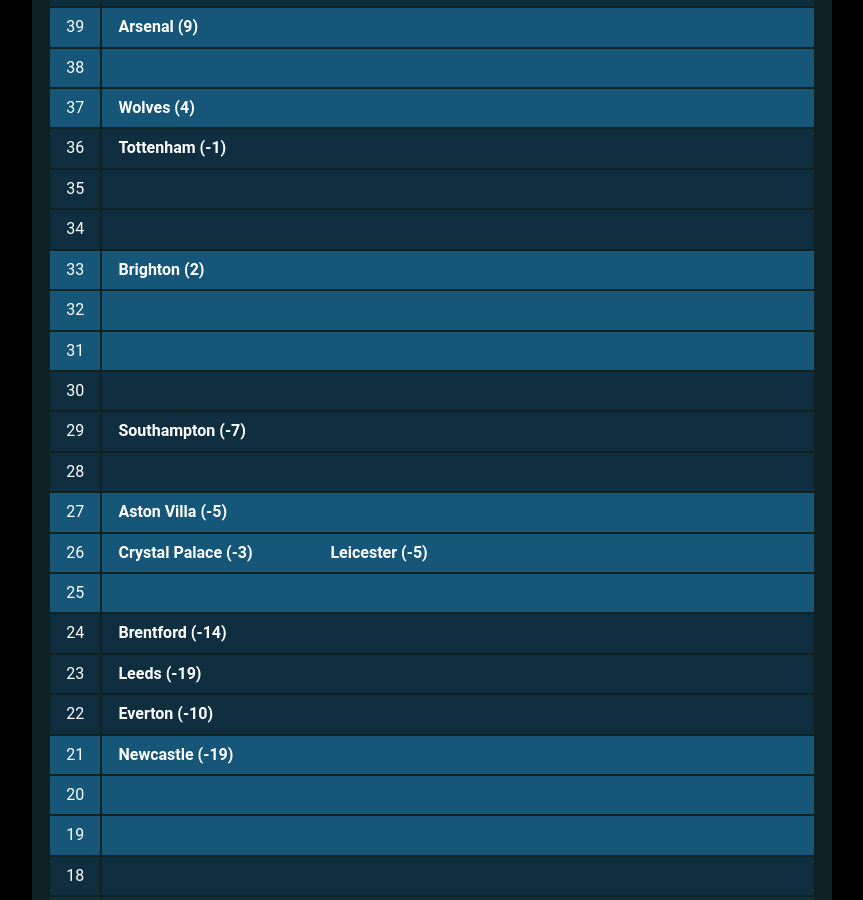
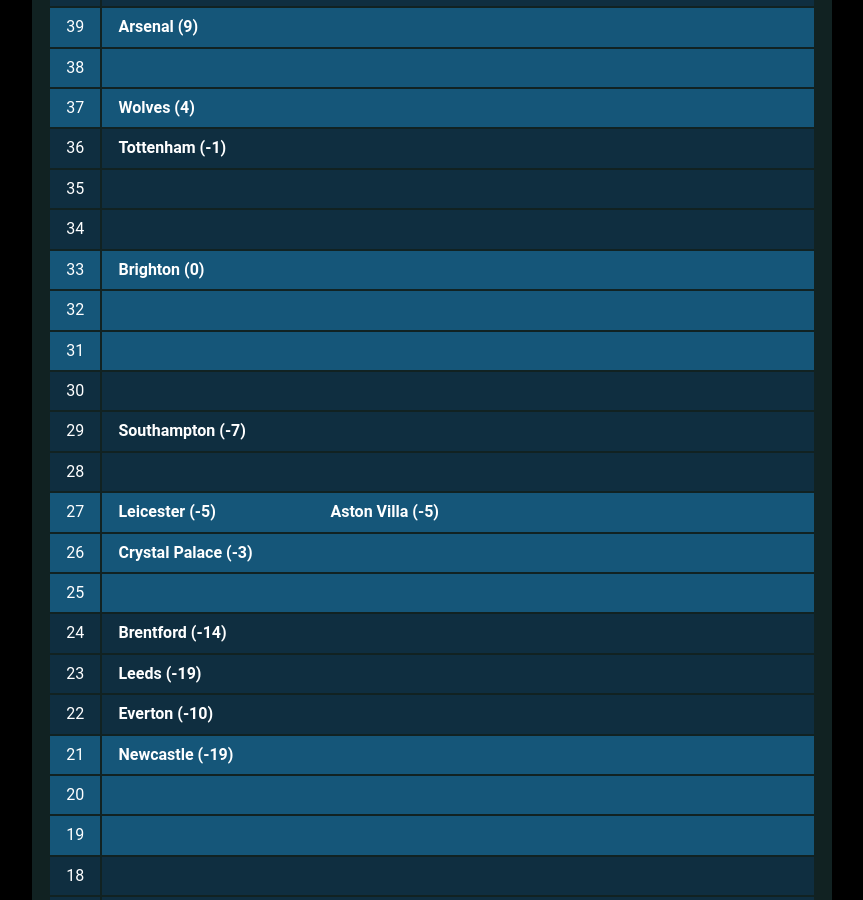
Before and after one commit to muru/muru.github.io, a Jekyll site: the page built from resources.md, in a window 1280 px wide and 900 px high, scrolled down 2447 px. Shown: the whole window, without its empty margins (208-1071 px from the left). Built offline with Jekyll 4.4.1, drawn with Linux system fonts in a browser that asks for light colours; some web fonts are replaced; some of the changed text lies outside the part shown.

Commit message:
updated cann-table: Wed 16 Feb 11:52:34 JST 2022

```diff
--- a/cann-table.html
+++ b/cann-table.html
@@ -106,6 +106,7 @@
 	<tr class="cann-row-1">
 		<td class="cann-point"> 43 </td>
 		<td class="cann-clubs">
+			<span class="club-name"> Man Utd (8) </span>
 		</td>
  	</tr>
 	<tr class="cann-row-2">
@@ -116,13 +117,12 @@
 	<tr class="cann-row-2">
 		<td class="cann-point"> 41 </td>
 		<td class="cann-clubs">
+			<span class="club-name"> West Ham (11) </span>
 		</td>
  	</tr>
 	<tr class="cann-row-2">
 		<td class="cann-point"> 40 </td>
 		<td class="cann-clubs">
-			<span class="club-name"> West Ham (11) </span>
-			<span class="club-name"> Man Utd (6) </span>
 		</td>
  	</tr>
 	<tr class="cann-row-1">
@@ -161,7 +161,7 @@
 	<tr class="cann-row-1">
 		<td class="cann-point"> 33 </td>
 		<td class="cann-clubs">
-			<span class="club-name"> Brighton (2) </span>
+			<span class="club-name"> Brighton (0) </span>
 		</td>
  	</tr>
 	<tr class="cann-row-1">
@@ -193,6 +193,7 @@
 	<tr class="cann-row-1">
 		<td class="cann-point"> 27 </td>
 		<td class="cann-clubs">
+			<span class="club-name"> Leicester (-5) </span>
 			<span class="club-name"> Aston Villa (-5) </span>
 		</td>
  	</tr>
@@ -200,7 +201,6 @@
 		<td class="cann-point"> 26 </td>
 		<td class="cann-clubs">
 			<span class="club-name"> Crystal Palace (-3) </span>
-			<span class="club-name"> Leicester (-5) </span>
 		</td>
  	</tr>
 	<tr class="cann-row-1">
```
Also changed, not shown: other parts of cann-table.html (+1 -1 lines).
